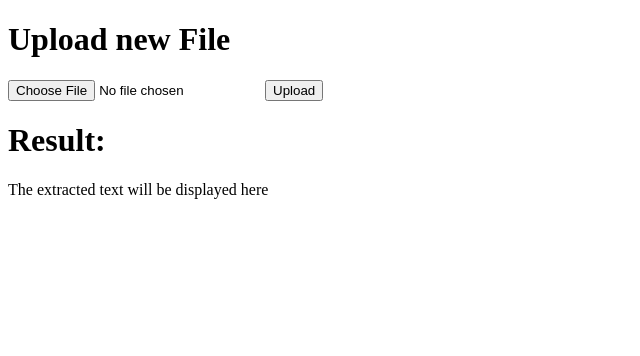
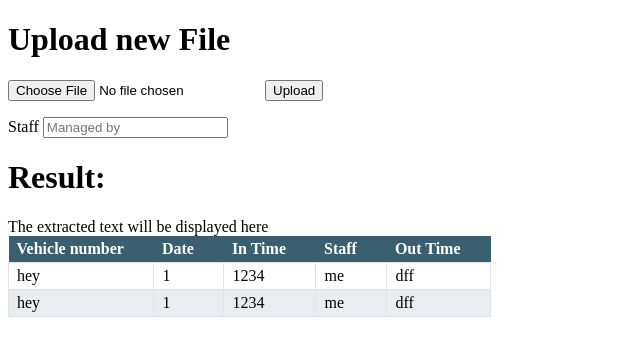
Before and after one commit to Baluds/Smart_parking, a Flask app: template templates/upload.html in a window 1280 px wide. Shown: the top 356 px of the page, without its empty margins (0-640 px from the left). Run offline with Flask 2, Linux system fonts and the light colour scheme; the template is opened without the code that fills it, so the values that code supplies are empty.

Commit message:
Main table getting updated,some css addition

```diff
--- /dev/null
+++ b/static/css/up.css
@@ -0,0 +1,22 @@
+table
+{
+	border-collapse: collapse;
+}
+
+table th
+{
+	text-align: left;
+	background-color: #3a6070;
+	color: #FFF;
+	padding: 4px 30px 4px 8px;
+}
+
+table td {
+	border: 1px  solid #e3e3e3;
+	padding: 4px 8px;
+}
+
+table tr:nth-child(odd) td
+{
+	background-color: #e7edf0;
+}
--- a/templates/upload.html
+++ b/templates/upload.html
@@ -2,6 +2,8 @@
 <html>
  <head>
    <title>Upload Image</title>
+
+   <link rel="stylesheet" type="text/css" href="static/css/up.css">
  </head>
  <body>
 
@@ -11,9 +13,13 @@
 
    <h1>Upload new File</h1>
 
-   <form method=post enctype=multipart/form-data>
+   <form method=post enctype=multipart/form-data action="{{ url_for('main.upload_page')}}">
      <p><input type=file name=file align="right">
         <input type=submit value=Upload align="right">
+      <p>
+        <label>Staff</label>
+      <input type="text" name=Man_name placeholder="Managed by" align="right">
+
    </form>
 
    <h1>Result:</h1>
@@ -27,5 +33,29 @@
    {% else %}
      The extracted text will be displayed here
    {% endif %}
+
+   <table>
+     <tr>
+       <th>Vehicle number</th>
+       <th>Date</th>
+       <th>In Time</th>
+       <th>Staff</th>
+       <th>Out Time</th>
+     </tr>
+     <tr>
+       <td>hey</td>
+       <td>1</td>
+       <td>1234</td>
+       <td>me</td>
+       <td>dff</td>
+     </tr>
+     <tr>
+       <td>hey</td>
+       <td>1</td>
+       <td>1234</td>
+       <td>me</td>
+       <td>dff</td>
+     </tr>
+   </table>
  </body>
 </html>
```
Also changed, not shown: main.py (+13 -4 lines).
